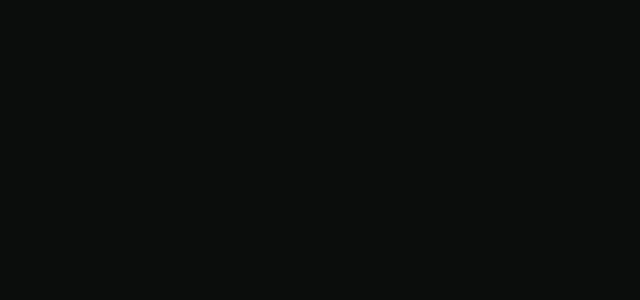
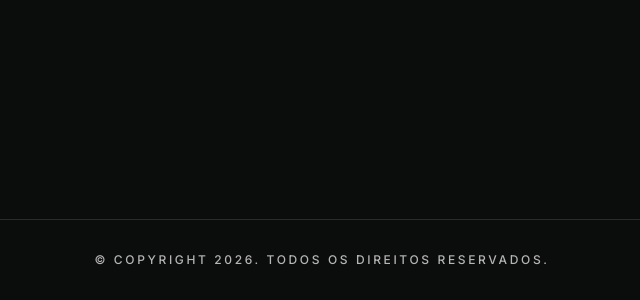
Before and after one commit to GSBorgess/portfolio, a React app: page / in a window 1280 px wide. Shown: the part 4069-4369 px from the top of the page, without its empty margins (318-958 px from the left). Before the commit the page ends 4288 px from the top, so only its background shows below. Built offline with nearby package versions, Linux system fonts and the light colour scheme; the HTML template or start-up script is replaced by a standard one.

Commit message:
adiciona rodapé

```diff
--- a/src/App.tsx
+++ b/src/App.tsx
@@ -2,6 +2,7 @@
 import { HeroSection } from "./components/HeroSection";
 import { AboutSection } from "./components/AboutSection";
 import { ProjectsSection } from "./components/ProjectsSection";
+import { Footer } from "./components/Footer";
 
 export default function App() {
   return (
@@ -10,6 +11,7 @@
       <HeroSection />
       <AboutSection />
       <ProjectsSection />
+      <Footer />
     </>
   );
 }
--- /dev/null
+++ b/src/components/Footer.tsx
@@ -0,0 +1,9 @@
+export function Footer() {
+  return (
+    <footer className="border-t border-border bg-bg-main px-6 py-8 text-center sm:px-10">
+      <p className="text-xs font-medium uppercase tracking-[0.22em] text-text-secondary">
+        © Copyright 2026. Todos os direitos reservados.
+      </p>
+    </footer>
+  );
+}
```
